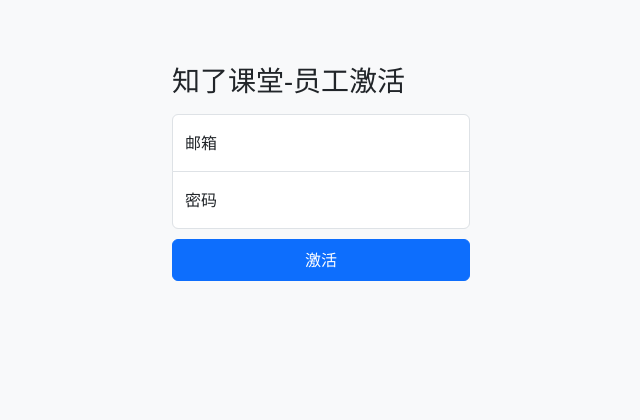
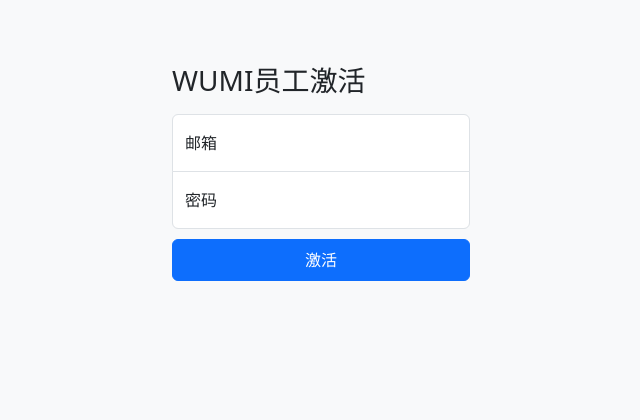
Before and after one commit to tsaydust/wumi_oaback, a Django app: template templates/active.html in a window 1280 px wide. Shown: the top 420 px of the page, without its empty margins (319-959 px from the left). Run offline with Django 5.2, Linux system fonts and the light colour scheme; the template is opened without the code that fills it, so the values that code supplies are empty; some libraries are stand-ins or nearby versions.

Commit message:
修改激活页面

```diff
--- a/templates/active.html
+++ b/templates/active.html
@@ -5,9 +5,11 @@
 <head>
     <meta charset="utf-8">
     <meta name="viewport" content="width=device-width, initial-scale=1">
-    <title>知了课堂-账号激活</title>
-    <link href="{% static 'bootstrap5/bootstrap.min.css' %}" rel="stylesheet">
-    <script src="{% static 'jquery/jquery-3.7.1.min.js' %}"></script>
+    <title>WUMIOA账号激活</title>
+    <link href='www/staticbootstrap5/bootstrap.min.css'rel="stylesheet">
+{#    <link href="{% static 'bootstrap5/bootstrap.min.css' %}" rel="stylesheet">#}
+    <script src="www/static/jquery/jquery-3.7.1.min.js"></script>
+{#    <script src="{% static 'jquery/jquery-3.7.1.min.js' %}"></script>#}
     <style>
         html,
         body {
@@ -40,7 +42,7 @@
 <body class="mt-5 bg-body-tertiary">
     <main class="form-signin w-100 m-auto">
         <form method="POST">
-            <h1 class="h3 mb-3 fw-normal">知了课堂-员工激活</h1>
+            <h1 class="h3 mb-3 fw-normal">WUMI员工激活</h1>
             <div class="form-floating">
                 <input name="email" type="email" class="form-control" id="emailInput" placeholder="请输入邮箱">
                 <label for="emailInput">邮箱</label>
@@ -67,7 +69,7 @@
                 alert("请输入最少6位的密码！")
                 return;
             }
-            $.post("/staff/active", {email, password}, function (result){
+            $.post("/api/staff/active", {email, password}, function (result){
                 if(result.code == 200){
                     alert("激活成功！")
                     window.location = "/"
```
